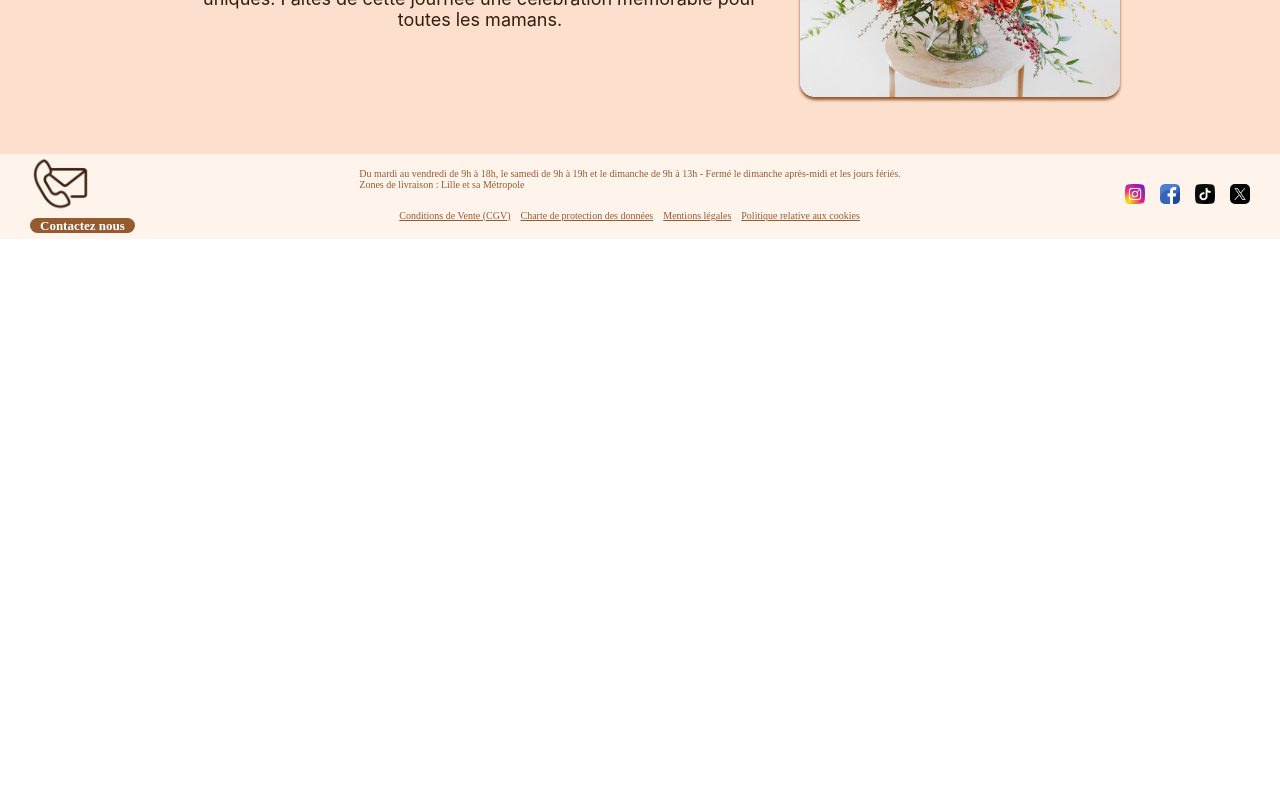
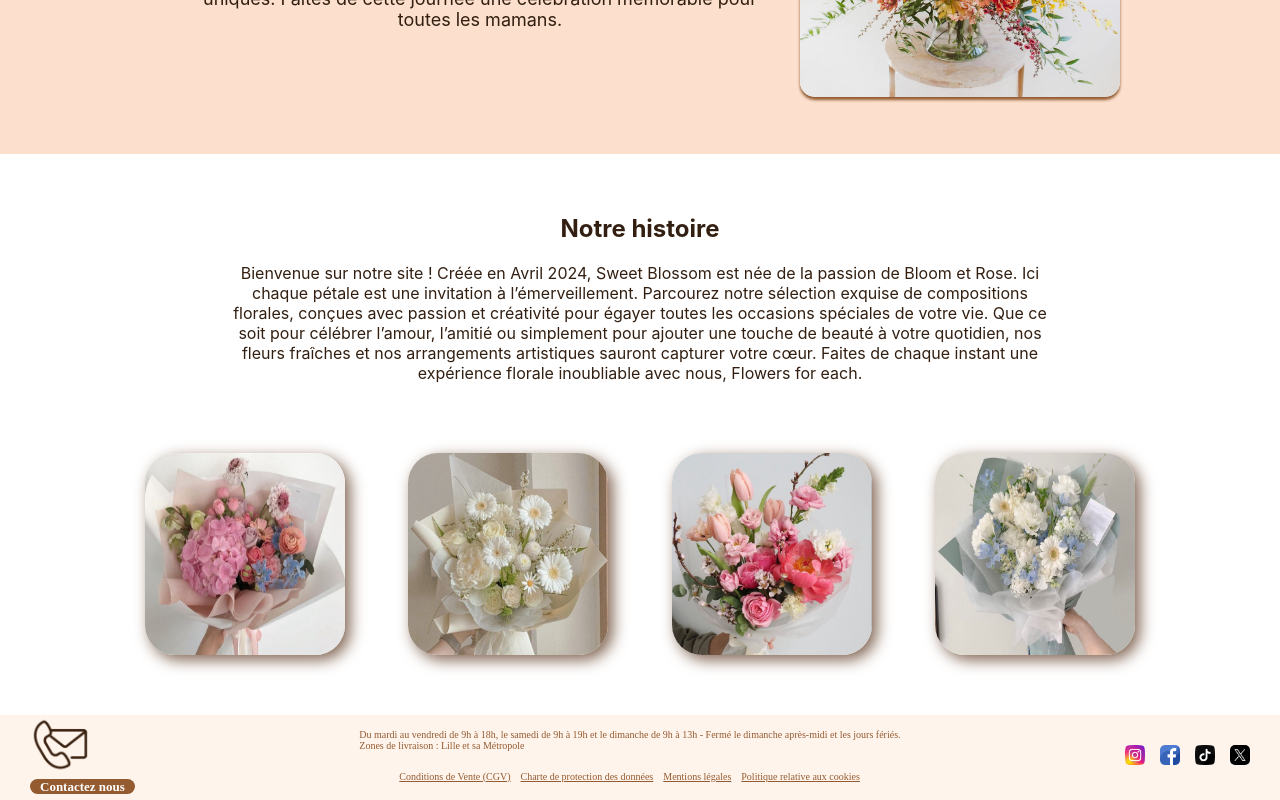
Before and after one commit to CasabMb/Fleuriste, a React (Create React App) app: page / in a window 1280 px wide. Shown: the part 367-1167 px from the top of the page. Before the commit the page ends 800 px from the top, so only its background shows below. Built offline with nearby package versions, Linux system fonts and the light colour scheme.

Commit message:
Creation et ajout du style de la section about us

```diff
--- /dev/null
+++ b/src/CSS/StyleAboutUs.css
@@ -0,0 +1,45 @@
+/*presentation*/
+
+.presentation{
+    color: #321f11;
+    text-align: center;
+    max-width: 65%;
+    margin: auto;
+}
+.presentation h2{
+    padding: 60px 0px 20px 0px;
+}
+
+.presentation p{
+    margin-bottom: 60px;
+}
+
+
+/*photos accueil*/
+
+.accueil_img_container{
+    width: 200px;
+    cursor: pointer;
+}
+.accueil_img_container img{
+    object-fit: fill;
+    border-radius: 30px;
+    box-shadow:  5px 5px 15px #806451,
+                -5px -5px 15px #ffffff;
+}
+.accueil_img_container img:hover{
+    box-shadow:  12px 12px 24px #806451,
+                -12px -12px 24px #ffffff;
+    transition: ease-in 200ms;
+
+}
+
+.photos_accueil{
+    display: flex;
+    max-width: 80%;
+    margin: auto;
+    justify-content: space-around;
+    padding: 10px 0px 60px 0px;
+	flex-wrap: wrap;
+	gap: 30px;
+}
--- /dev/null
+++ b/src/Components/AboutUsComponent.jsx
@@ -0,0 +1,47 @@
+import React from 'react';
+import '../CSS/StyleAboutUs.css';
+import img12 from '../Asset/Images/IMG_12.jpg';
+import img19 from '../Asset/Images/IMG_19.jpg';
+import img17 from '../Asset/Images/IMG_17.jpg';
+import img22 from '../Asset/Images/IMG_22.jpg';
+import { useNavigate } from 'react-router-dom';
+
+function AboutUsComponent() {
+    const navigate = useNavigate();
+    return <>
+        <section>
+            <div className="presentation">
+                <h2>
+                    Notre histoire
+                </h2>
+                <p>
+                    Bienvenue sur notre site ! Créée en Avril 2024, Sweet Blossom est née de la passion de Bloom et Rose. Ici chaque pétale est une invitation à l’émerveillement. Parcourez notre sélection exquise de compositions florales, conçues avec passion et créativité pour égayer toutes les occasions spéciales de votre vie. Que ce soit pour célébrer l’amour, l’amitié ou simplement pour ajouter une touche de beauté à votre quotidien, nos fleurs fraîches et nos arrangements artistiques sauront capturer votre cœur. Faites de chaque instant une expérience florale inoubliable avec nous, Flowers for each.
+                </p>
+            </div>
+            <div className="photos_accueil">
+                <div className="accueil_img_container">
+                    <a onClick={() => navigate('/CompositionsPage')}>
+                        <img src={img12} alt="photo d'un bouquet de fleurs"/>
+                    </a>
+                </div>
+                <div className="accueil_img_container">
+                    <a onClick={() => navigate('/CompositionsPage')}>
+                        <img src={img17} alt="photo d'un bouquet de fleurs"/>
+                    </a>
+                </div>
+                <div className="accueil_img_container">
+                    <a onClick={() => navigate('/CompositionsPage')}>
+                        <img src={img19} alt="photo d'un bouquet de fleurs"/>
+                    </a>
+                </div>
+                <div className="accueil_img_container">
+                    <a onClick={() => navigate('/CompositionsPage')}>
+                        <img src={img22} alt="photo d'un bouquet de fleurs"/>
+                    </a>
+                </div>
+            </div>
+        </section>
+    </>
+}
+
+export default AboutUsComponent
--- a/src/Pages/HomePage.jsx
+++ b/src/Pages/HomePage.jsx
@@ -1,10 +1,12 @@
 import React from 'react'
 import HeroComponent from '../Components/HeroComponent'
+import AboutUsComponent from '../Components/AboutUsComponent'
 
 function HomePage() {
   return <>
   <main>
     <HeroComponent />
+    <AboutUsComponent />
 
   </main>
   </>
```
